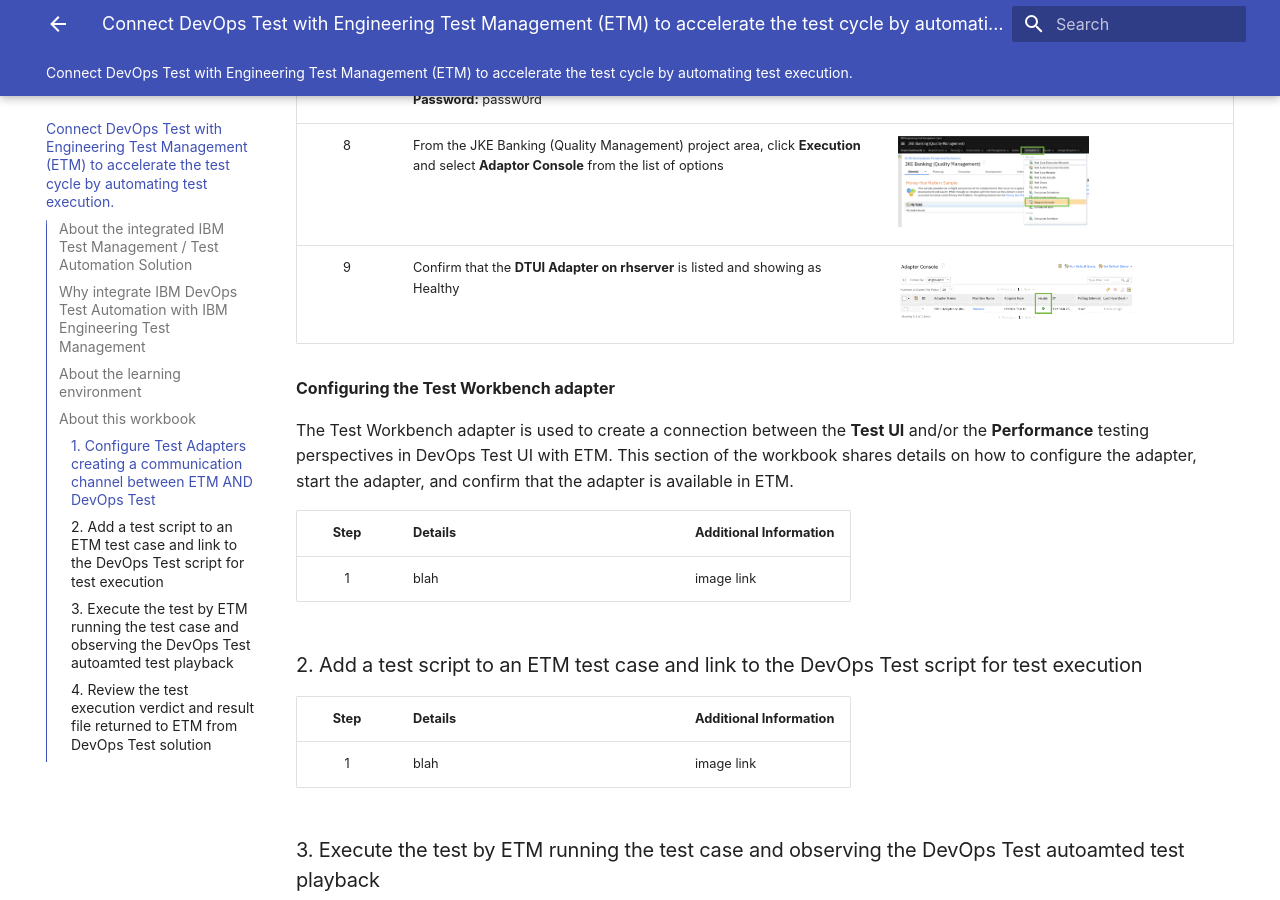
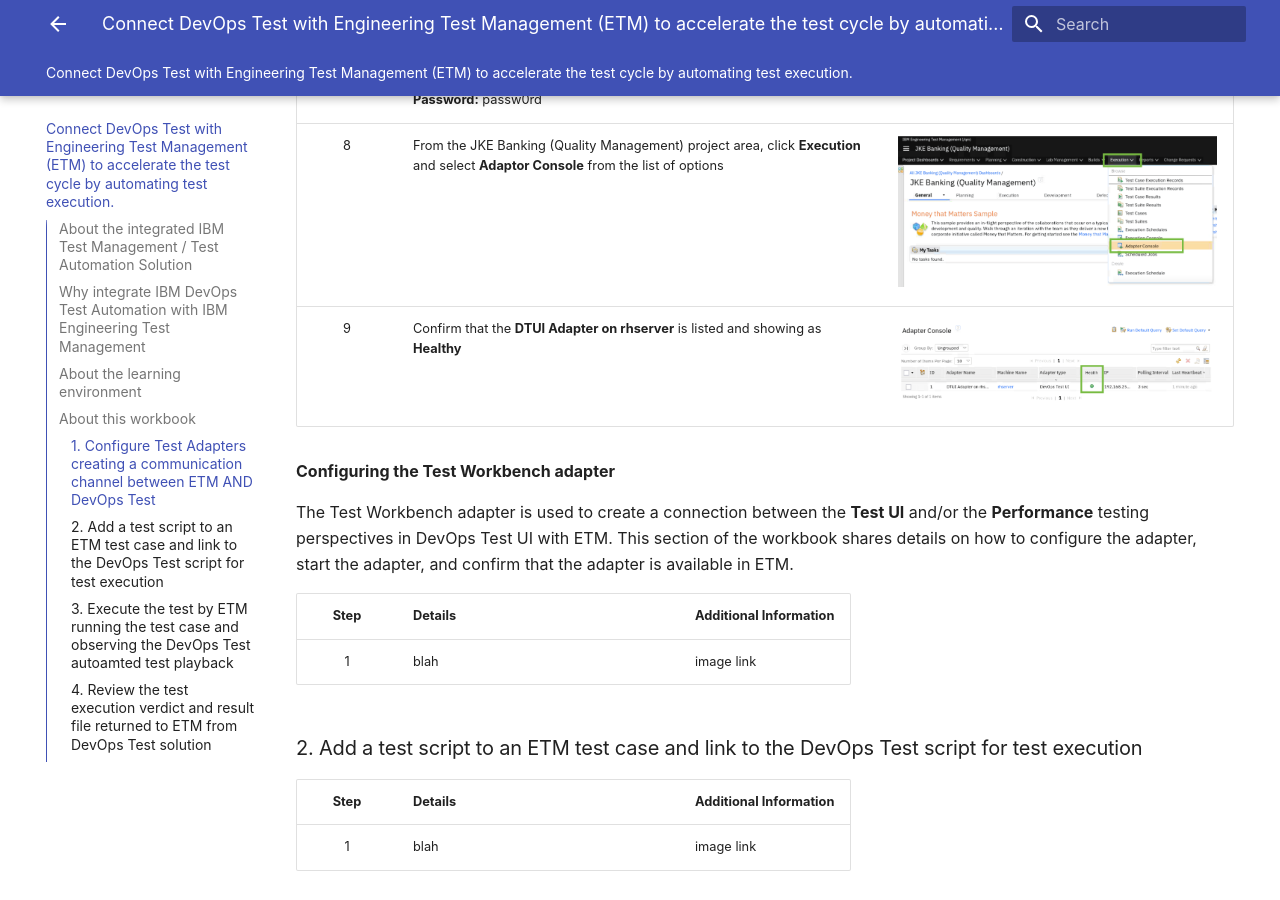
Before and after one commit to DevOpsAutomationLabs/Test_ELM, an MkDocs documentation site: the page built from docs/index.md, in a window 1280 px wide and 900 px high, scrolled down 7069 px. Built offline with MkDocs 1.6.1 and Material for MkDocs 9.7.7, drawn with Linux system fonts in a browser that asks for light colours.

Commit message:
Update index.md

```diff
--- a/docs/index.md
+++ b/docs/index.md
@@ -93,8 +93,8 @@
 | 5 | Click **Start Adapter**. | <img src="media/t1_14.png" alt="t1_14" style="width:100%; height:auto;"> |
 | 6 | Click the **Adapter Console** tab to confirm a connection was made to ETM. | <img src="media/t1_15.png" alt="t1_15" style="width:100%; height:auto;"> |
 | 7 | Launch a Browser and navigate to the JKE Banking (Quality Management) project in ETM.</br></br>**User ID:** sysadmin</br>**Password:** passw0rd | <img src="media/t1_16.png" alt="t1_16" style="width:100%; height:auto;"> |
-| 8 | From the JKE Banking (Quality Management) project area, click **Execution** and select **Adaptor Console** from the list of options | <img src="media/t1_17.png" alt="t1_17" style="width:60%; height:auto;"> |
-| 9 | Confirm that the **DTUI Adapter on rhserver** is listed and showing as Healthy | <img src="media/t1_18.png" alt="t1_18" style="width:75%; height:auto;"> |
+| 8 | From the JKE Banking (Quality Management) project area, click **Execution** and select **Adaptor Console** from the list of options | <img src="media/t1_17.png" alt="t1_17" style="width:100%; height:auto;"> |
+| 9 | Confirm that the **DTUI Adapter on rhserver** is listed and showing as **Healthy** | <img src="media/t1_18.png" alt="t1_18" style="width:100%; height:auto;"> |
 
 **Configuring the Test Workbench adapter**
 
```
